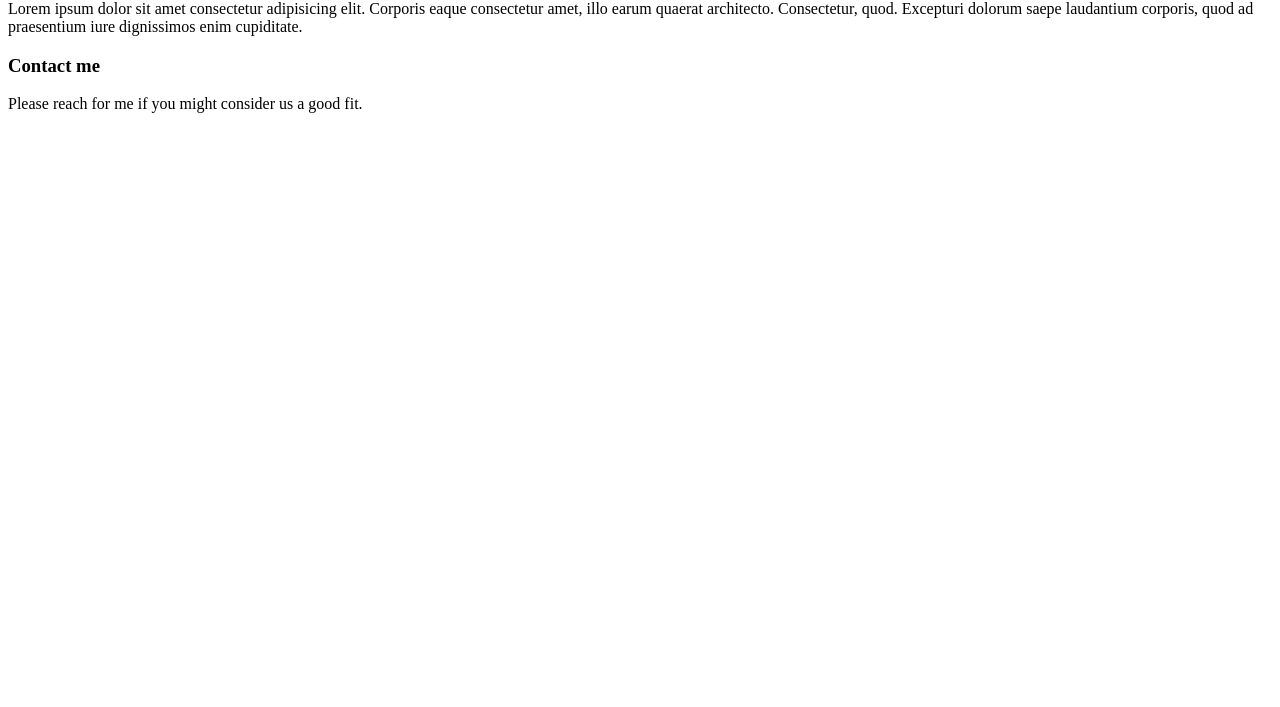
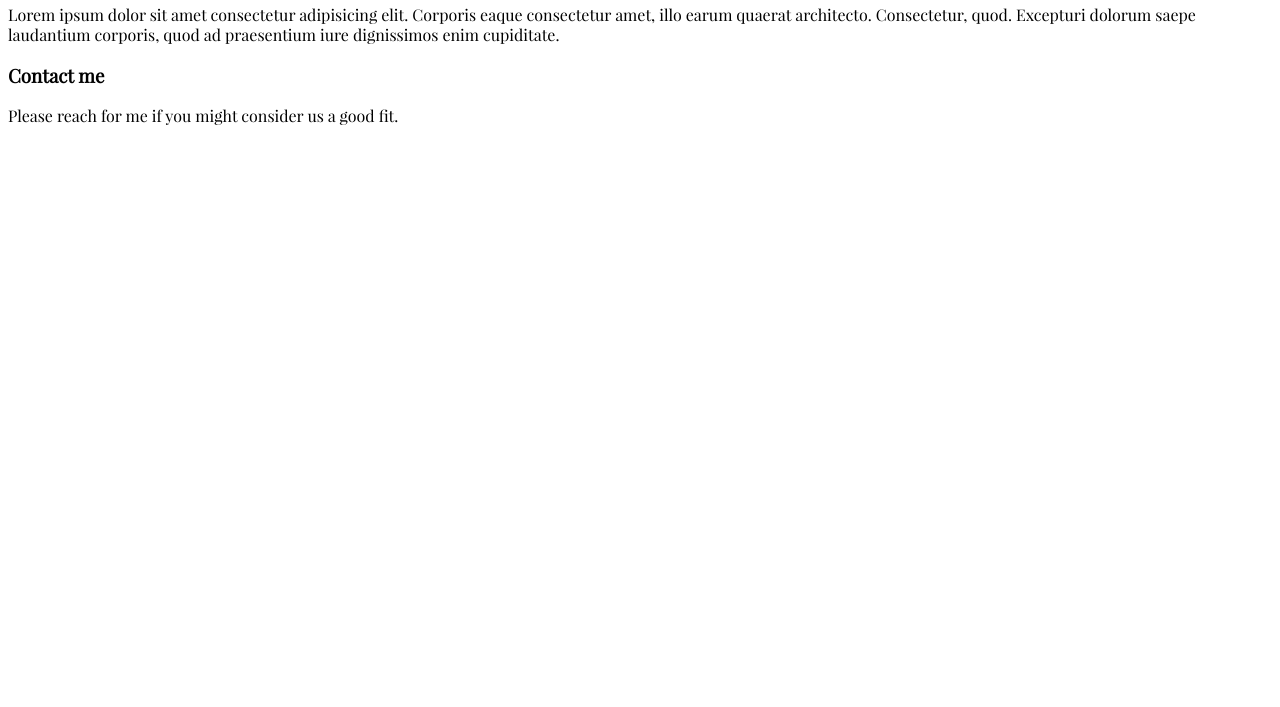
Before and after one commit to ziko1905/portfolio-homepage, a website built with webpack: page src/template.html in a window 1280 px wide. Shown: the part 93-800 px from the top of the page. Built offline with nearby package versions, Linux system fonts and the light colour scheme.

Commit message:
Congig and apply custom font

```diff
--- a/src/styles.css
+++ b/src/styles.css
@@ -2,8 +2,15 @@
 @font-face {
   font-family: "playfair_displayregular";
   src:
-    url("playfairdisplay-regular-webfont.woff2") format("woff2"),
-    url("playfairdisplay-regular-webfont.woff") format("woff");
+    url("../media/fonts/playfair-regular/playfairdisplay-regular-webfont.woff2")
+      format("woff2"),
+    url("../media/fonts/playfair-regular/playfairdisplay-regular-webfont.woff")
+      format("woff");
   font-weight: normal;
   font-style: normal;
 }
+
+:root {
+  font-family: "playfair_displayregular", "Franklin Gothic Medium",
+    "Arial Narrow", Arial, sans-serif;
+}
```
